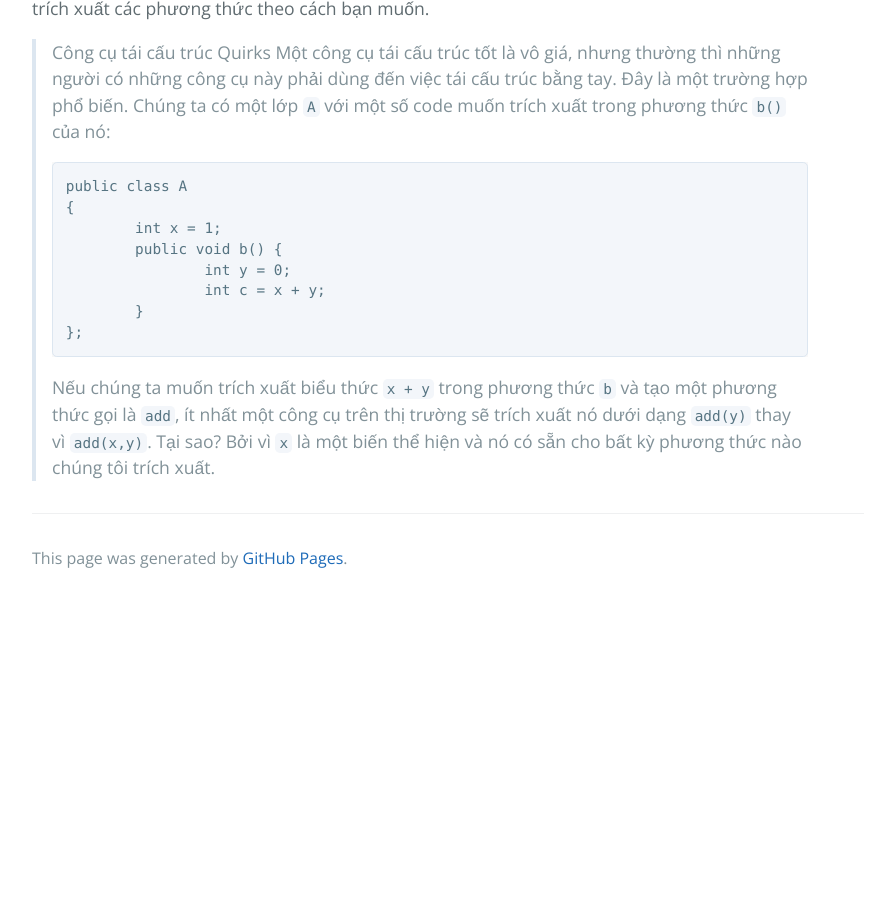
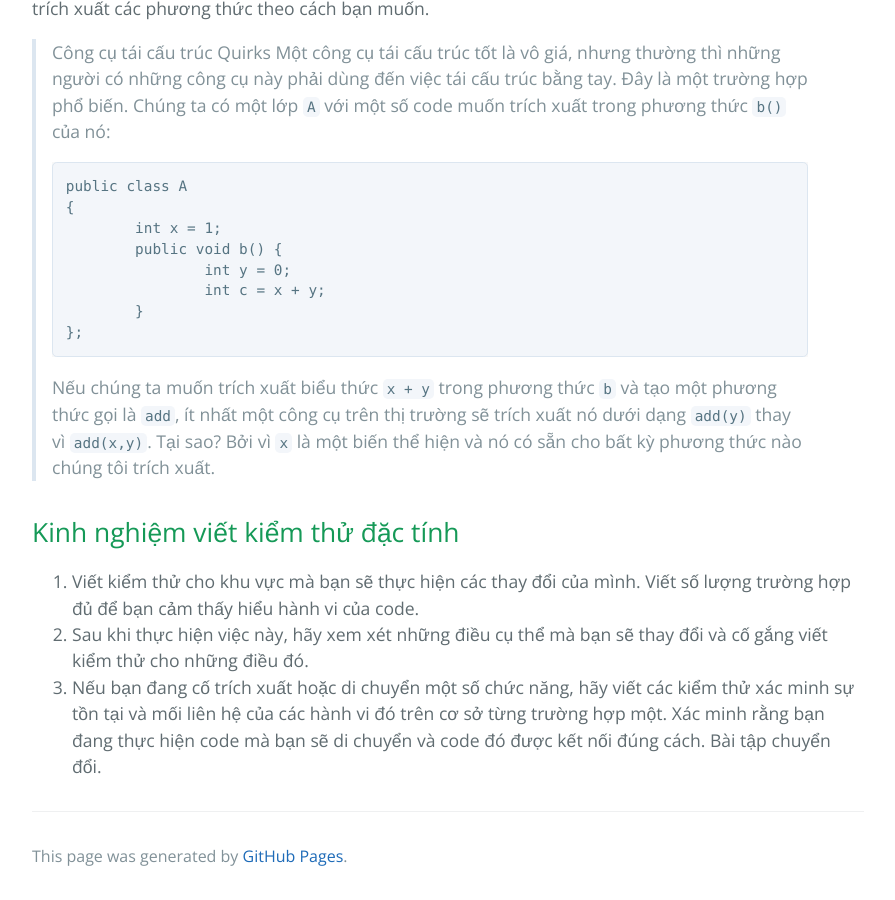
Before and after one commit to HaiBV/haibv.github.io, a Jekyll site: the page built from working-effectively-with-legacy-code/chapter-13-i-need-to-make-a-change-but-i-dont-know-what-tests-to-write.md, in a window 1280 px wide and 900 px high, scrolled down 9704 px. Shown: the whole window, without its empty margins (192-1087 px from the left). Built offline with Jekyll 4.4.1, drawn with Linux system fonts in a browser that asks for light colours; our own code applies the rules of GitHub Pages for plain Markdown files; before the commit the page ends 10306 px from its top, so only the background shows below that.

Commit message:
Book - Working Efectively with Legacy Code - P2 - C8

````diff
--- a/working-effectively-with-legacy-code/chapter-13-i-need-to-make-a-change-but-i-dont-know-what-tests-to-write.md
+++ b/working-effectively-with-legacy-code/chapter-13-i-need-to-make-a-change-but-i-dont-know-what-tests-to-write.md
@@ -281,3 +281,8 @@ Còn có một lựa chọn thứ tư. Chúng ta chỉ cần đặc tả một
 > ```
 >
 > Nếu chúng ta muốn trích xuất biểu thức `x + y` trong phương thức `b` và tạo một phương thức gọi là `add`, ít nhất một công cụ trên thị trường sẽ trích xuất nó dưới dạng `add(y)` thay vì `add(x,y)`. Tại sao? Bởi vì `x` là một biến thể hiện và nó có sẵn cho bất kỳ phương thức nào chúng tôi trích xuất.
+
+## Kinh nghiệm viết kiểm thử đặc tính
+1. Viết kiểm thử cho khu vực mà bạn sẽ thực hiện các thay đổi của mình. Viết số lượng trường hợp đủ để bạn cảm thấy hiểu hành vi của code.
+2. Sau khi thực hiện việc này, hãy xem xét những điều cụ thể mà bạn sẽ thay đổi và cố gắng viết kiểm thử cho những điều đó.
+3. Nếu bạn đang cố trích xuất hoặc di chuyển một số chức năng, hãy viết các kiểm thử xác minh sự tồn tại và mối liên hệ của các hành vi đó trên cơ sở từng trường hợp một. Xác minh rằng bạn đang thực hiện code mà bạn sẽ di chuyển và code đó được kết nối đúng cách. Bài tập chuyển đổi.
````
Also changed, not shown: working-effectively-with-legacy-code/chapter-8-how-do-i-add-a-feature.md (added, +5 -0 lines), working-effectively-with-legacy-code/contents.md (+1 -1 lines).
